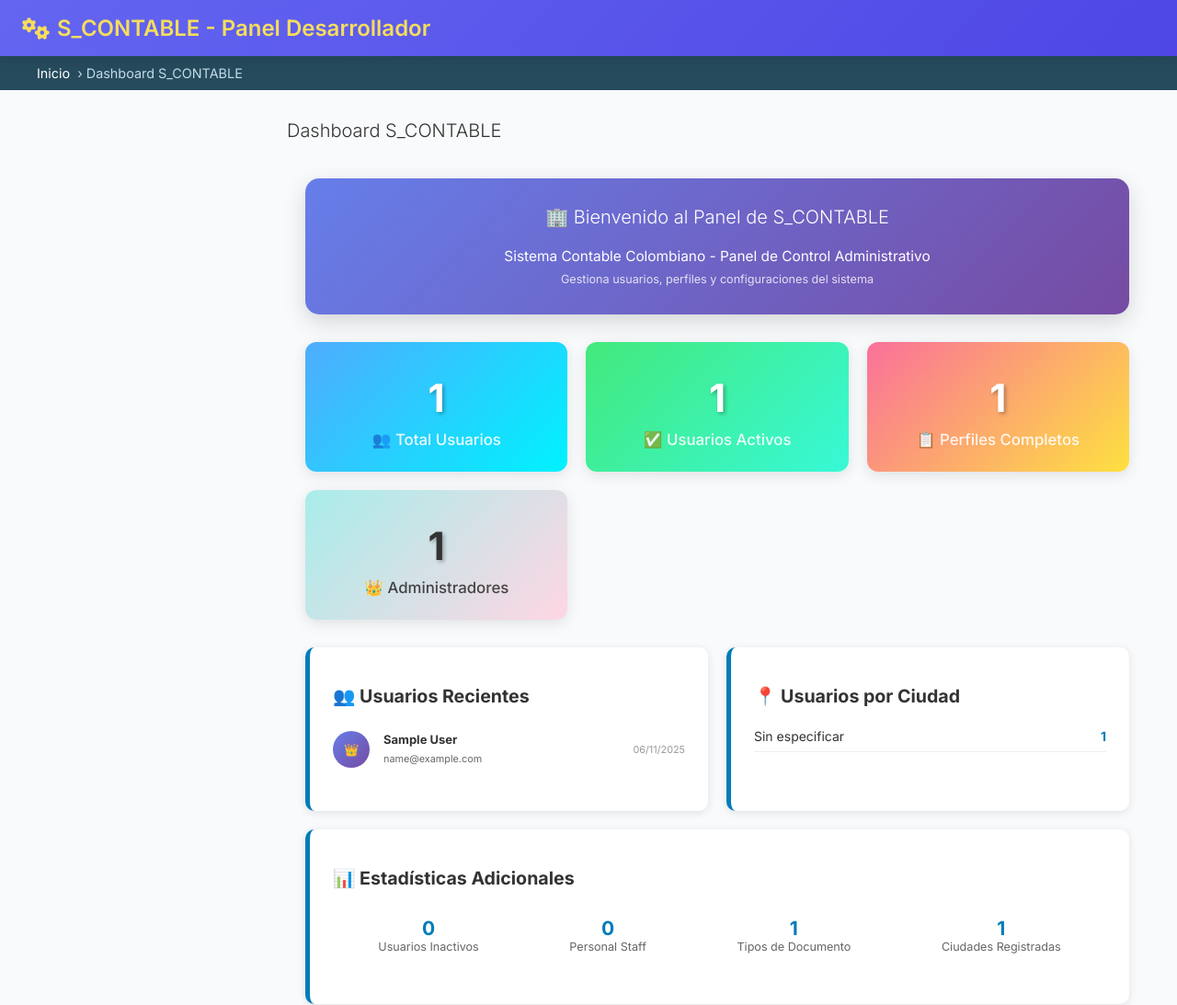
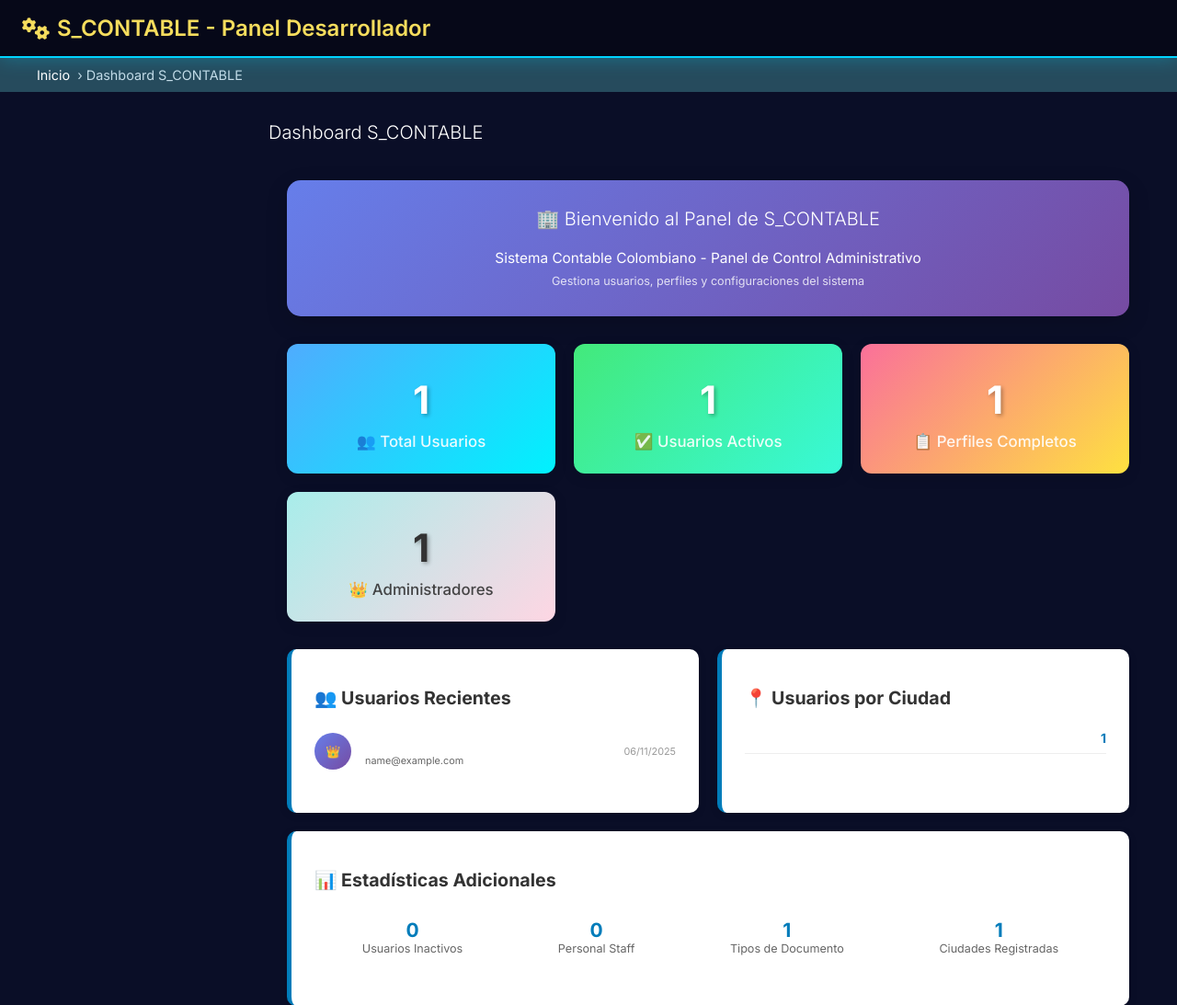
Before and after one commit to JUANESTEBANORTIZRENDON/FinalPoo2, a Django app: page /accounts/admin-dashboard/ in a window 1280 px wide. Shown: the top 1093 px of the page at 92% size. Run offline with Django 5.2, Linux system fonts and the light colour scheme; the visitor is signed in with stand-in values (Sample User, id 1); data comes from the database, SQL or seed files in the repository.

Commit message:
UI(wiki): Complete neon redesign - black/blue/green theme, clean sidebar

```diff
--- a/templates/admin/base_site.html
+++ b/templates/admin/base_site.html
@@ -14,22 +14,20 @@
        ============================================ */
 
     :root {
-        /* Paleta de colores más profesional */
-        --admin-primary: #6366f1;
-        --admin-secondary: #4f46e5;
-        --admin-accent: #818cf8;
-        --admin-success: #34d399;
-        --admin-warning: #f43f5e;
-        --admin-dark: #1e293b;
-        --admin-gray: #64748b;
-        --admin-light: #f8fafc;
-        --admin-sidebar-width: 280px;
+        /* Tema Negro/Azul/Verde Neón */
+        --neon-green: #39ff14;
+        --neon-blue: #00d4ff;
+        --dark-bg: #0a0e27;
+        --darker-bg: #060818;
+        --card-bg: #101428;
+        --text-primary: #ffffff;
+        --text-secondary: #a0aec0;
+        --admin-sidebar-width: 260px;
 
-        /* Sombras y bordes consistentes */
-        --admin-shadow-sm: 0 1px 2px rgba(0,0,0,0.05);
-        --admin-shadow-md: 0 4px 6px -1px rgba(0,0,0,0.1);
-        --admin-shadow-lg: 0 10px 15px -3px rgba(0,0,0,0.1);
-        --admin-border-radius: 0.5rem;
+        /* Efectos y sombras neón */
+        --glow-green: 0 0 10px rgba(57, 255, 20, 0.5);
+        --glow-blue: 0 0 10px rgba(0, 212, 255, 0.5);
+        --shadow-dark: 0 4px 6px rgba(0, 0, 0, 0.3);
     }
 
     * {
@@ -40,7 +38,8 @@
 
     body {
         font-family: 'Inter', -apple-system, BlinkMacSystemFont, 'Segoe UI', sans-serif;
-        background: var(--admin-light);
+        background: var(--dark-bg);
+        color: var(--text-primary);
         overflow-x: hidden;
     }
 
@@ -51,10 +50,11 @@
         position: sticky;
         top: 0;
         z-index: 1000;
-        background: linear-gradient(135deg, var(--admin-primary) 0%, var(--admin-secondary) 100%);
+        background: var(--darker-bg);
+        border-bottom: 2px solid var(--neon-blue);
+        box-shadow: 0 0 20px rgba(0, 212, 255, 0.3);
         color: white;
         padding: 1rem 1.5rem;
-        box-shadow: 0 4px 15px rgba(0,0,0,0.1);
         display: flex;
         justify-content: space-between;
         align-items: center;
```
Also changed, not shown: other parts of templates/admin/base_site.html (+91 -44 lines).
